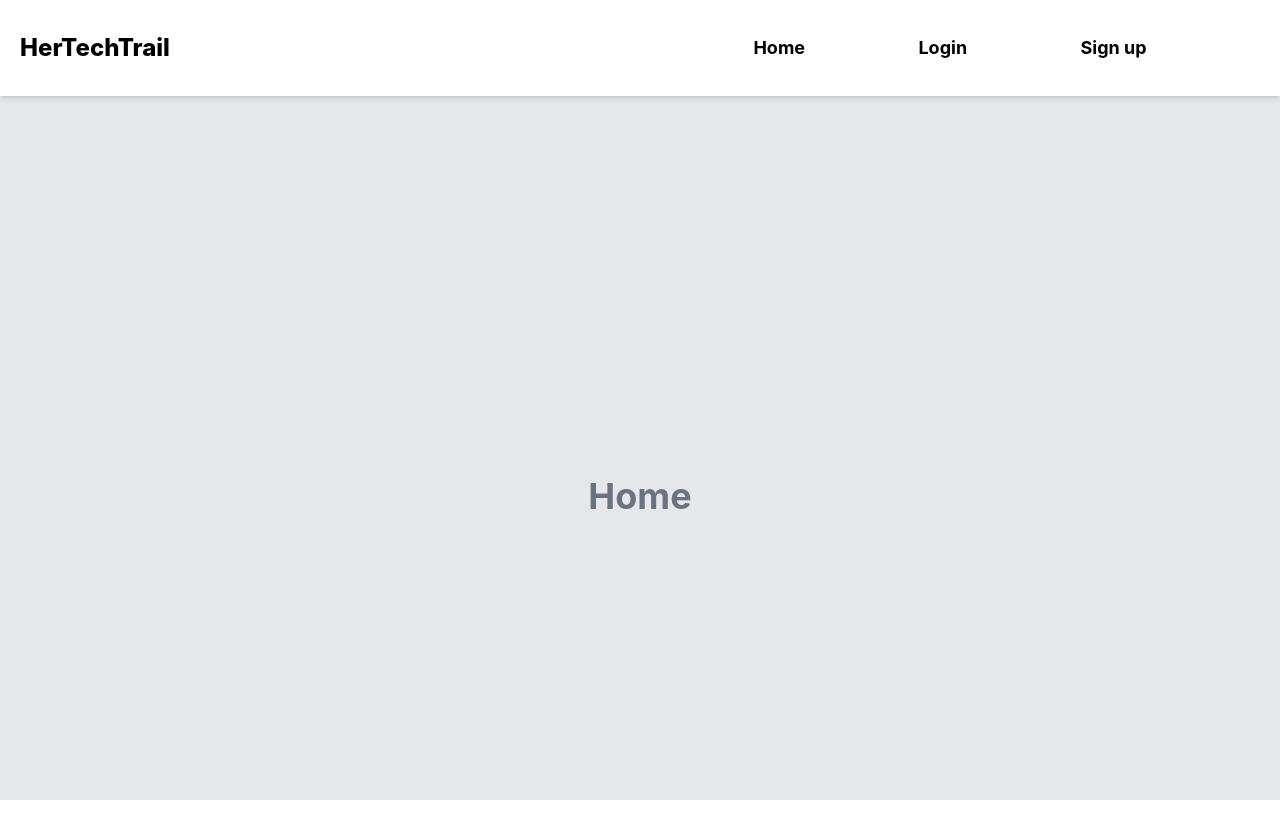
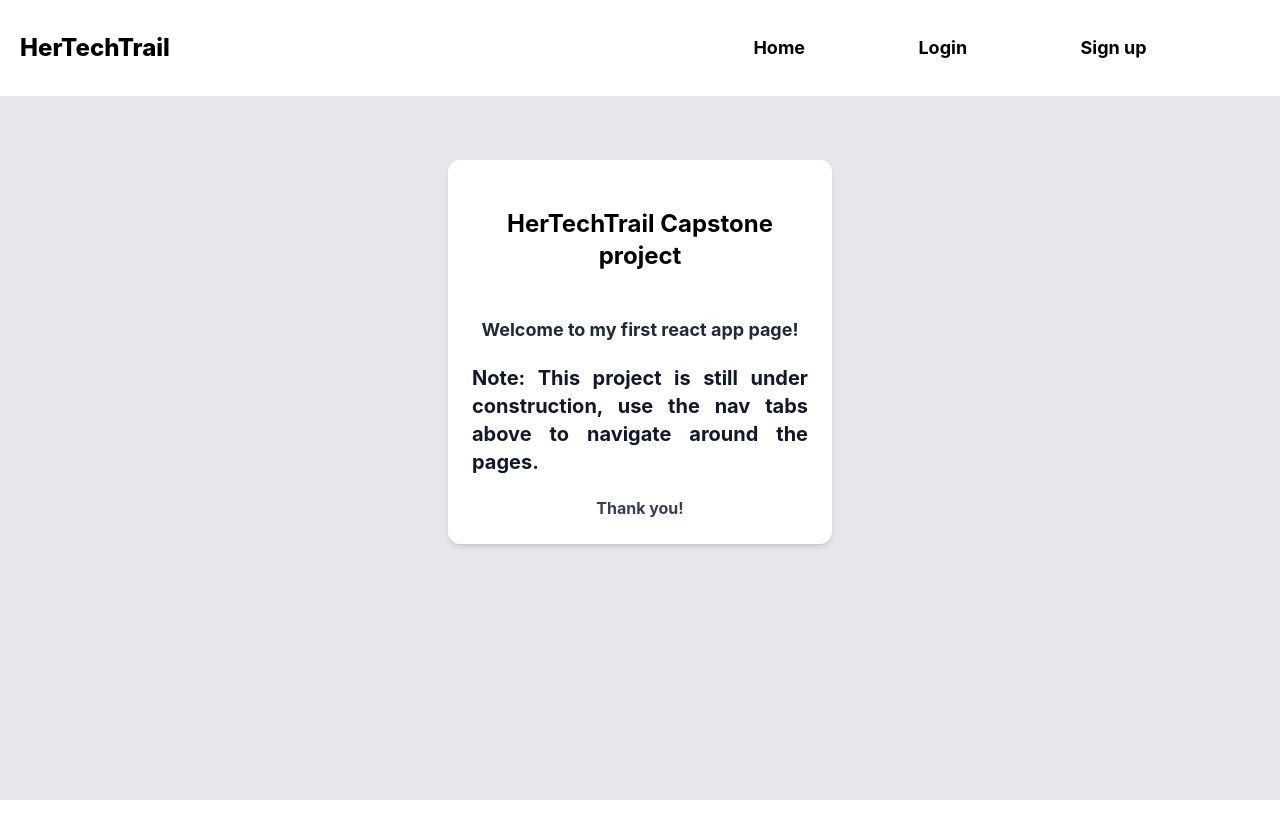
Before and after one commit to Esther146/the-apps, a React (Create React App) app: page / in a window 1280 px wide. Shown: the top 838 px of the page. After the commit the page ends 800 px from the top, so only its background shows below. Built offline with nearby package versions, Linux system fonts and the light colour scheme.

Commit message:
Modified the home page

```diff
--- a/src/mypage/home.jsx
+++ b/src/mypage/home.jsx
@@ -4,8 +4,24 @@ import { BrowserRouter, Routes, Route } from "react-router-dom";
 
 export default function Home() {
     return (
-        <div className="w-full h-screen flex justify-center items-center">
-            <h1 className="text-4xl font-bold text-gray-500">Home</h1>
+        <div className="w-full h-auto flex justify-center items-center bg-gray-200">
+            <div className="w-96 h-auto bg-white shadow-md rounded-xl p-6 flex flex-col mt-16">
+                <h1 className="text-2xl font-bold m-6 text-center text-black">
+                    HerTechTrail Capstone project
+                </h1>
+
+                <p className="text-center text-lg font-bold text-gray-800 pt-5">
+                    Welcome to my first react app page!
+                </p>
+
+                <p className=" font-bold text-xl text-justify text-gray-900 pt-5">
+                    Note: This project is still under construction,
+                     use the nav tabs above to navigate around the pages.
+                </p>
+                <p className="text-center font-bold text-gray-700 pt-5">
+                    Thank you!
+                </p>
+            </div>
         </div>
     )
 }
```
Also changed, not shown: src/mypage/signup.jsx (indentation only).
